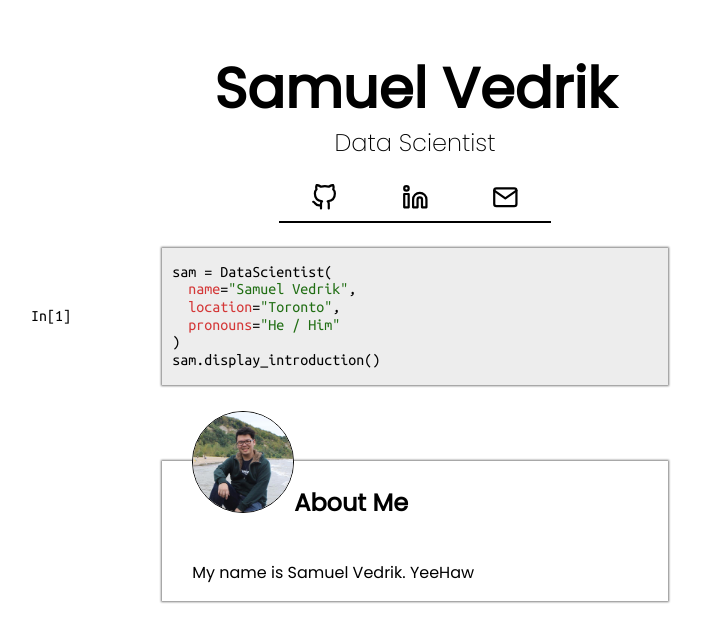
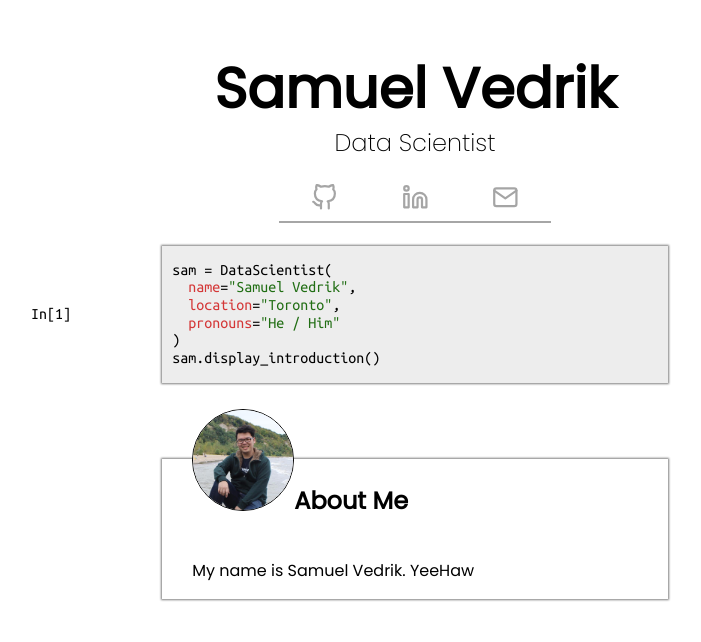
Before and after one commit to SamuelVedrik/samuelvedrik.github.io, a plain HTML site: page index.html in a window 1280 px wide. Shown: the whole page, without its empty margins (225-926 px from the left). Drawn offline with Linux system fonts and the light colour scheme.

Commit message:
Magic css transition

```diff
--- a/main.css
+++ b/main.css
@@ -22,6 +22,12 @@
     width: 20pt;
     height: 20pt;
     margin: 0em 2em 6px 2em;
+    opacity: 0.35;
+    transition: opacity 0.1s ease-in-out;
+}
+
+.contact:hover{
+    opacity: 1;
 }
 
 .background{
@@ -46,9 +52,26 @@
     flex-direction: row;
     justify-content: center;
     align-items: center;
-    border-bottom: solid 2px black;
+    /* border-bottom: solid 2px black; */
     position: sticky;
+    top: 0;
     /* border-top: solid 2px black; */
+}
+
+.contacts-container::after{
+    content: '';
+    position: absolute;
+    top: 100%;
+    left: 0;
+    width: 100%;
+    height: 2px;
+    background-color: black;
+    opacity: 0.35;
+    transition: opacity 0.1s ease-in-out;
+}
+
+.contacts-container:hover::after{
+    opacity: 1;
 }
 
 .codeblock-container{
```
